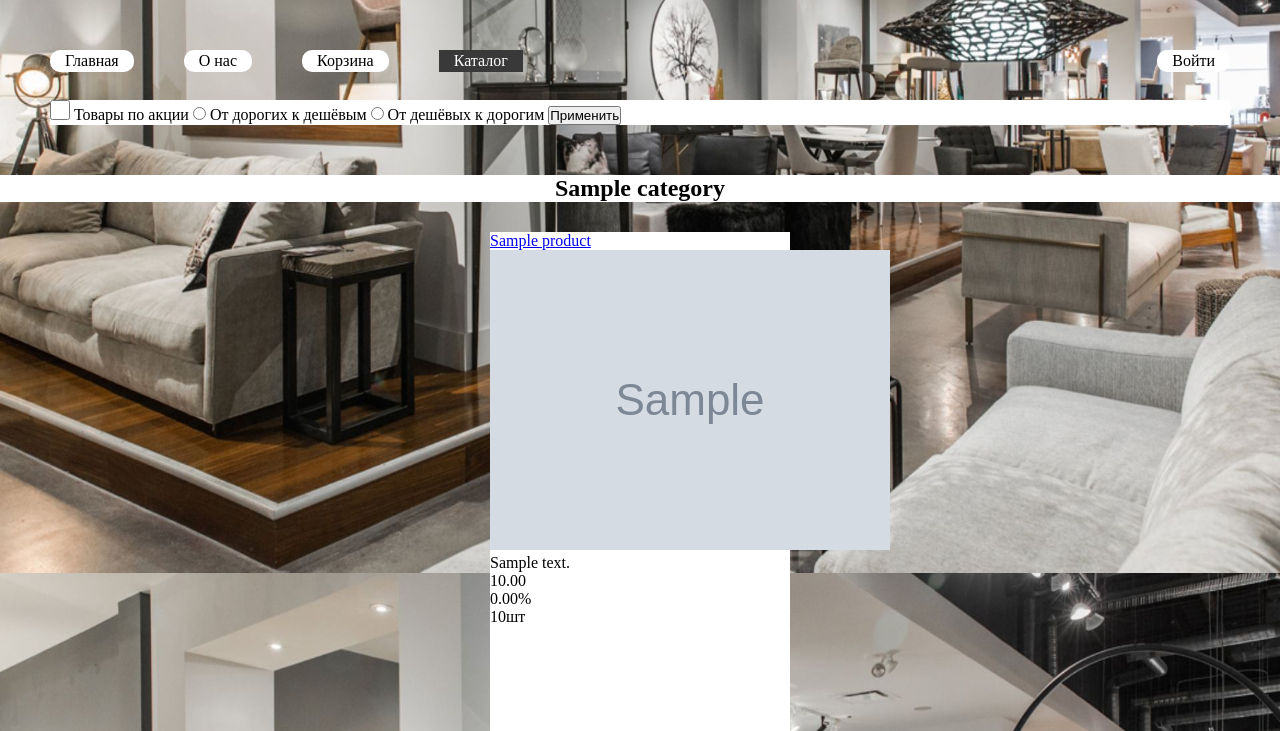
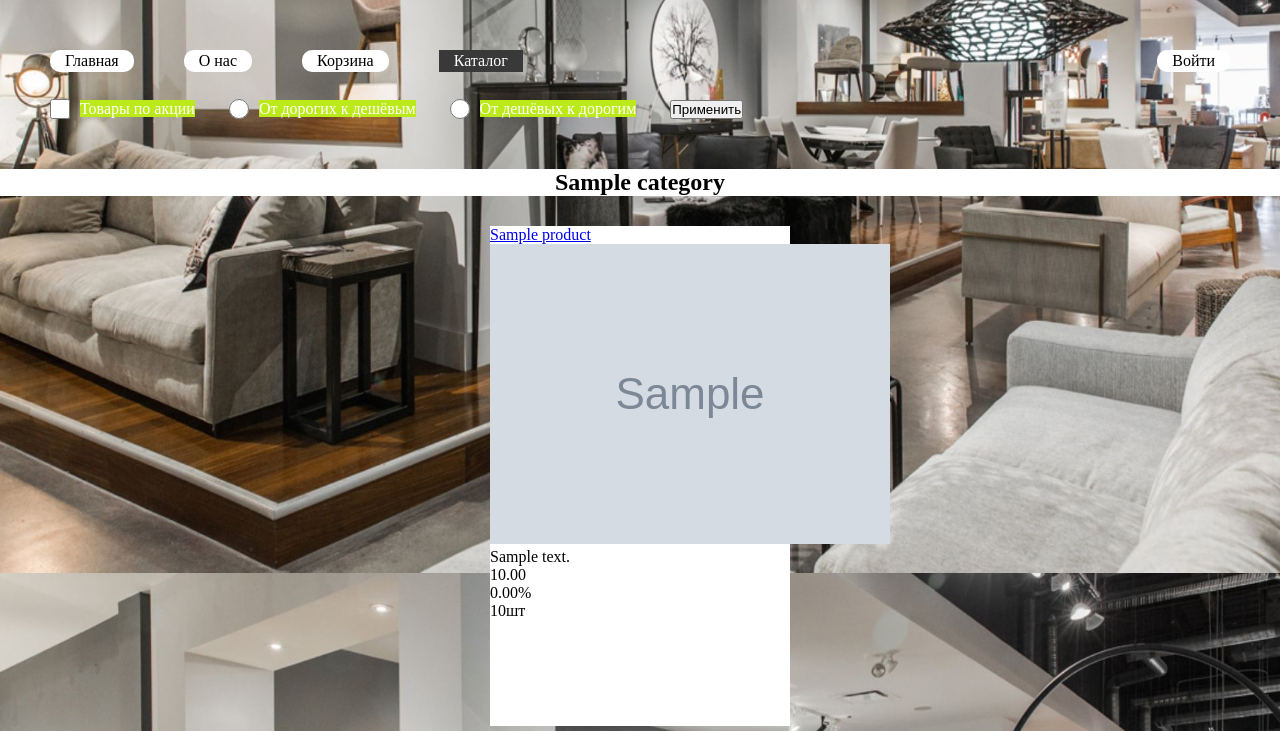
Before and after one commit to SergeyFoma/Shop2, a Django app: a page that uses goods/templates/goods/catalog.html in a window 1280 px wide. Shown: the part 227-958 px from the top of the page. Run offline with Django 5.2, Linux system fonts and the light colour scheme; tables that the repository leaves empty hold one stand-in row (values such as "Sample post"); grey boxes marked "Sample" are stand-in pictures.

Commit message:
style filter-form

```diff
--- a/goods/templates/goods/catalog.html
+++ b/goods/templates/goods/catalog.html
@@ -8,14 +8,14 @@
 <!--фильтрация товаров-->
 <div class="form_filters"
     <form action=""method='get'>
-        <input type="checkbox"id='discount_goods'name='discount'value='discount'{%if request.GET.discount == 'discount' %}checked{%endif%}>
-        <label for="discount_goods">Товары по акции</label>
+        <input type="checkbox"class="input_filter"id='discount_goods'name='discount'value='discount'{%if request.GET.discount == 'discount' %}checked{%endif%}>
+        <label for="discount_goods"class="label_input_filter">Товары по акции</label>
 
-        <input type="radio"id='order_by_goods'name='order_by'value='-price'{%if request.GET.order_by == '-price' %}checked{%endif%}>
-        <label for="order_by_goods">От дорогих к дешёвым</label>
+        <input type="radio"class="input_filter"id='order_by_goods'name='order_by'value='-price'{%if request.GET.order_by == '-price' %}checked{%endif%}>
+        <label for="order_by_goods"class="label_input_filter">От дорогих к дешёвым</label>
 
-        <input type="radio"id='order_by_goods'name='order_by'value='price'{%if request.GET.order_by == 'price' %}checked{%endif%}>
-        <label for="order_by_goods">От дешёвых к дорогим</label>
+        <input type="radio"class="input_filter"id='order_by_goods'name='order_by'value='price'{%if request.GET.order_by == 'price' %}checked{%endif%}>
+        <label for="order_by_goods"class="label_input_filter">От дешёвых к дорогим</label>
 
         <button type='submit'>Применить</button>
 
--- a/main/static/main/css/styles.css
+++ b/main/static/main/css/styles.css
@@ -95,8 +95,23 @@ li {
     margin-right: 50px;
     margin-left: 50px;
     margin-bottom: 50px;
-    background-color: rgba(255, 255, 255, 1.0);
+    /*background-color: rgb(0,0,0);*/
+    color: #fff;
+    position: relative;
 }
+.label_input_filter {
+    background-color: rgb(188, 233, 25);
+    margin-left: 30px;
+    margin-right: 30px;
+}
+.input_filter {
+    position: absolute;
+    width: 20px;
+    height: 20px;
+    /*background-color: rgba(255, 255, 255, 1.0);*/
+    bottom: 0;
+}
+
 .products {
     margin-bottom: 50px;
 }
@@ -117,11 +132,6 @@ li {
     flex-direction: column;
     background-color: rgba(255, 255, 255, 1.0);
 }
-#discount_goods {
-    width: 20px;
-    height: 20px;
-    background-color: rgba(255, 255, 255, 1.0);
-}
 
 
 .pagination {
```
